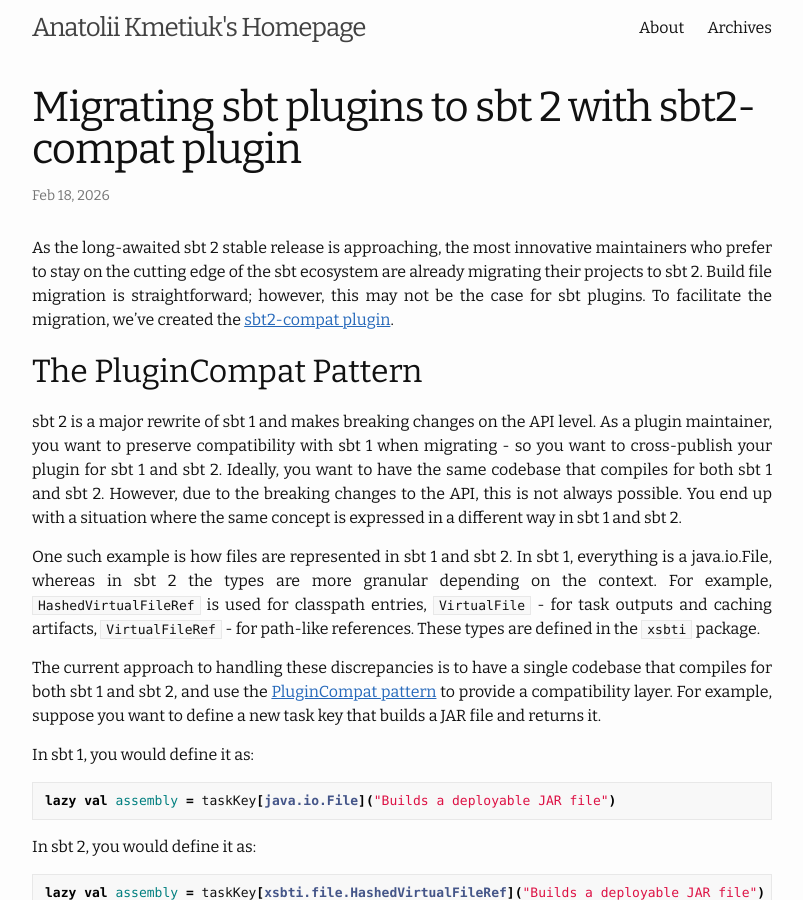
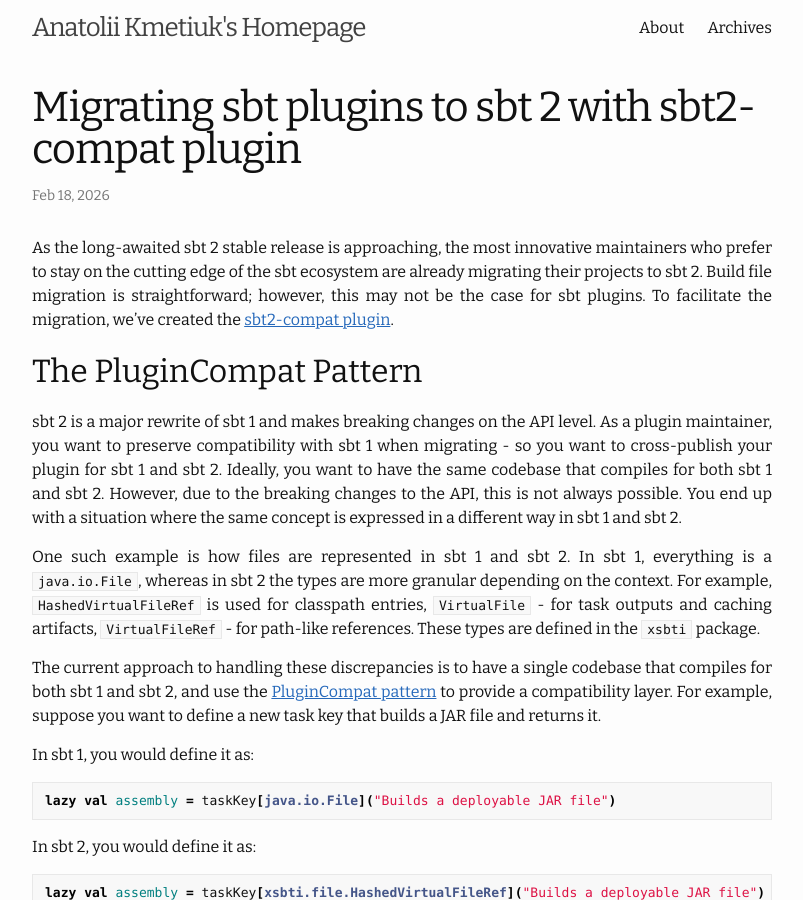
Before and after one commit to anatoliykmetyuk/anatoliykmetyuk.github.io, a Jekyll site: the page built from _posts/2026-02-18-sbt2-compat.md, in a window 1280 px wide and 900 px high. Shown: the whole window, without its empty margins (238-1041 px from the left). Built offline with Jekyll 4.4.1, drawn with Linux system fonts in a browser that asks for light colours.

```diff
--- a/_posts/2026-02-18-sbt2-compat.md
+++ b/_posts/2026-02-18-sbt2-compat.md
@@ -11,7 +11,7 @@ As the long-awaited sbt 2 stable release is approaching, the most innovative mai
 ## The PluginCompat Pattern
 sbt 2 is a major rewrite of sbt 1 and makes breaking changes on the API level. As a plugin maintainer, you want to preserve compatibility with sbt 1 when migrating - so you want to cross-publish your plugin for sbt 1 and sbt 2. Ideally, you want to have the same codebase that compiles for both sbt 1 and sbt 2. However, due to the breaking changes to the API, this is not always possible. You end up with a situation where the same concept is expressed in a different way in sbt 1 and sbt 2.
 
-One such example is how files are represented in sbt 1 and sbt 2. In sbt 1, everything is a java.io.File, whereas in sbt 2 the types are more granular depending on the context. For example, `HashedVirtualFileRef` is used for classpath entries, `VirtualFile` - for task outputs and caching artifacts, `VirtualFileRef` - for path-like references. These types are defined in the `xsbti` package.
+One such example is how files are represented in sbt 1 and sbt 2. In sbt 1, everything is a `java.io.File`, whereas in sbt 2 the types are more granular depending on the context. For example, `HashedVirtualFileRef` is used for classpath entries, `VirtualFile` - for task outputs and caching artifacts, `VirtualFileRef` - for path-like references. These types are defined in the `xsbti` package.
 
 The current approach to handling these discrepancies is to have a single codebase that compiles for both sbt 1 and sbt 2, and use the [PluginCompat pattern](https://www.scala-sbt.org/2.x/docs/en/changes/migrating-from-sbt-1.x.html#the-plugincompat-technique) to provide a compatibility layer. For example, suppose you want to define a new task key that builds a JAR file and returns it.
 
```
